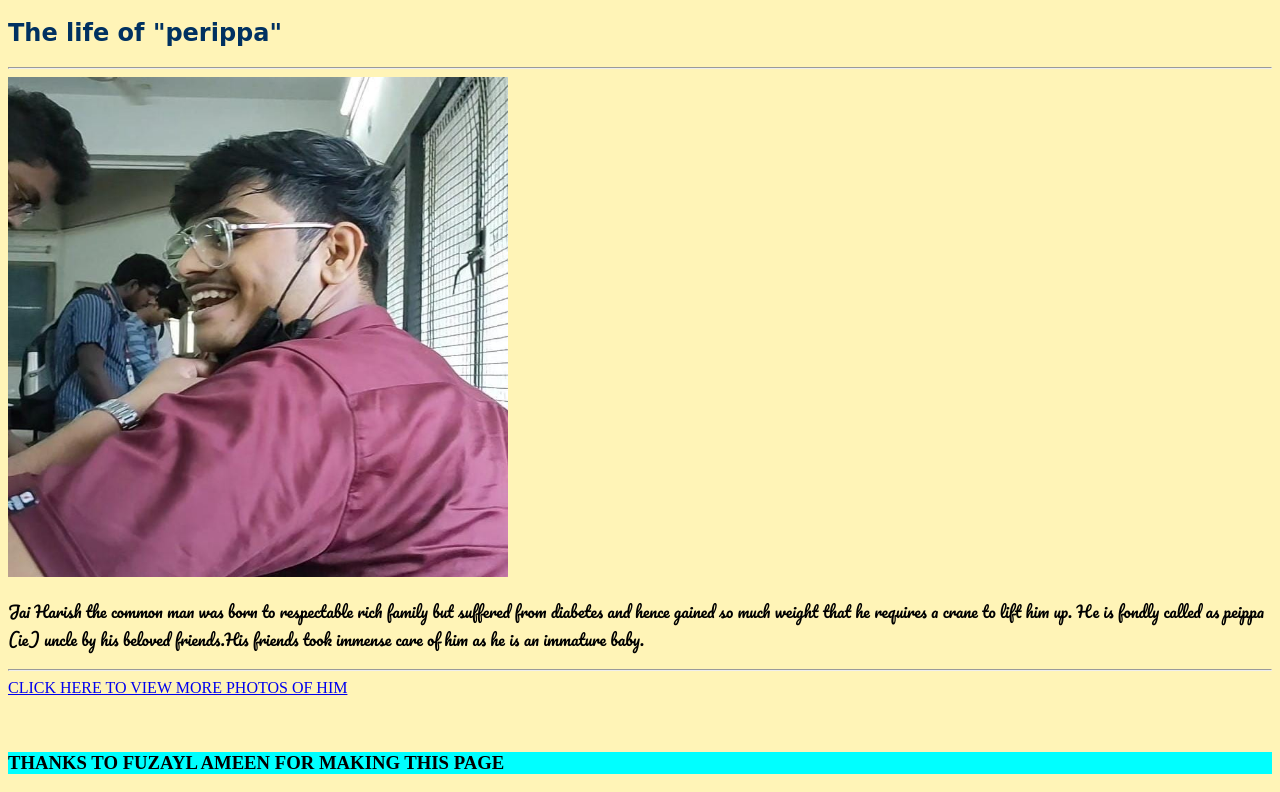
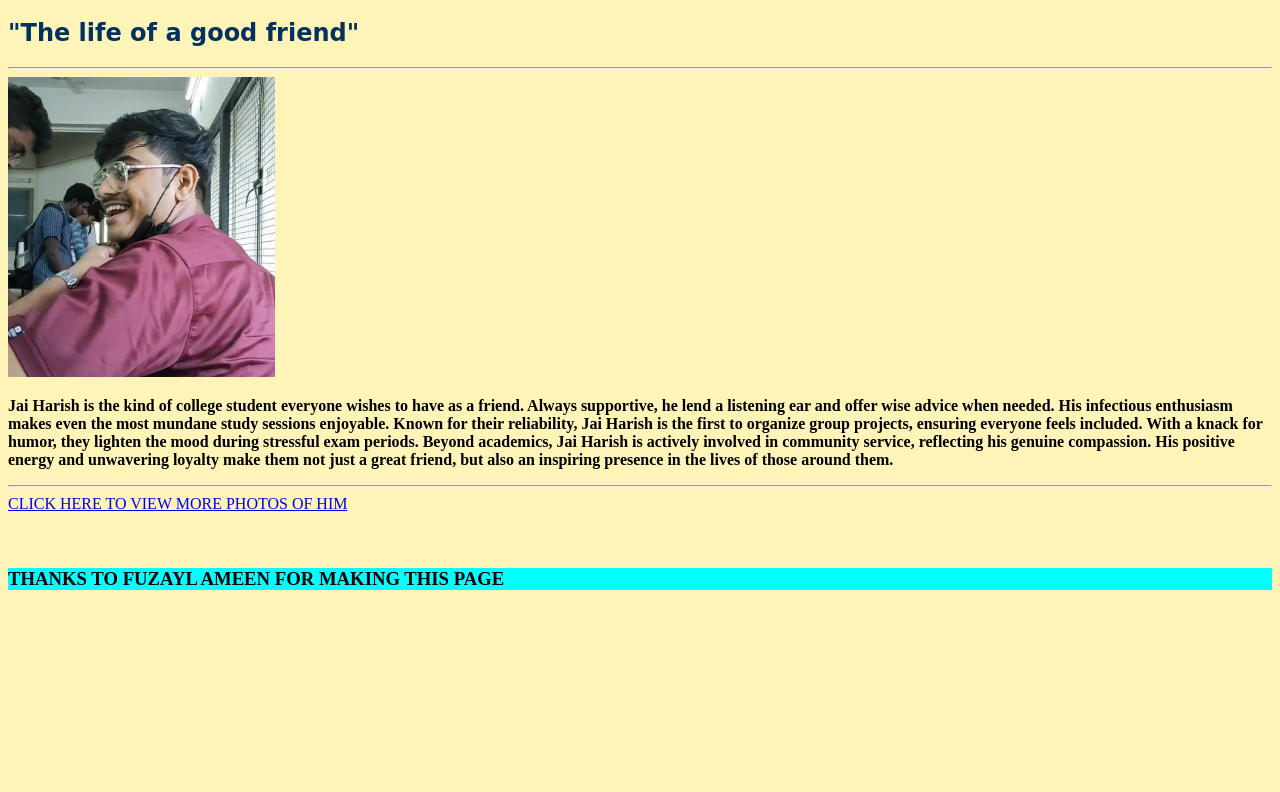
Before and after one commit to fuzaylameen/perippa, a plain HTML site: page index.html in a window 1280 px wide. Shown: the part 67-859 px from the top of the page. After the commit the page ends 800 px from the top, so only its background shows below. Drawn offline with Linux system fonts and the light colour scheme; a web font is replaced by a local one.

Commit message:
Add files via upload

```diff
--- a/index.html
+++ b/index.html
@@ -20,18 +20,11 @@
              font-weight: 900;
              font-style: normal;
         }
-        img{
-            background-color: black;
-            width: 500px;
-            height: 500px;
-        }
-
-            p{
-  font-family: "Pacifico", cursive;
-  font-style: normal;
-            }
             .note{
                 background-color: aqua;
+            }
+            p{
+                font-weight: 600;
             }
 
 
@@ -45,9 +38,9 @@
 </head>
 <body>
     <h1>JAI HARISH</h1>
-    <H2>The life of "perippa"</H2><hr/>
+    <H2>"The life of a good friend"</H2><hr/>
     <img draggable="true" src="./perippa.jpg" alt="jai the perippa" height="300"/>
-    <p>Jai Harish the common man was born to respectable rich family but suffered from diabetes and hence gained so much weight that he requires a crane to lift him up. He is fondly called as peippa (ie) uncle by his beloved friends.His friends took immense care of him as he is an immature baby.</p>
+    <p>Jai Harish is the kind of college student everyone wishes to have as a friend. Always supportive, he lend a listening ear and offer wise advice when needed. His infectious enthusiasm makes even the most mundane study sessions enjoyable. Known for their reliability, Jai Harish is the first to organize group projects, ensuring everyone feels included. With a knack for humor, they lighten the mood during stressful exam periods. Beyond academics, Jai Harish is actively involved in community service, reflecting his genuine compassion. His positive energy and unwavering loyalty make them not just a great friend, but also an inspiring presence in the lives of those around them.</p>
     <hr/>
     <a href="./photos.html">CLICK HERE TO VIEW MORE PHOTOS OF HIM</a>
     <br class="note"/><br class="note"/><br class="note"/><h3 class="note">THANKS TO FUZAYL AMEEN FOR MAKING THIS PAGE</h3>
```
Also changed, not shown: photos.html (+3 -3 lines).
